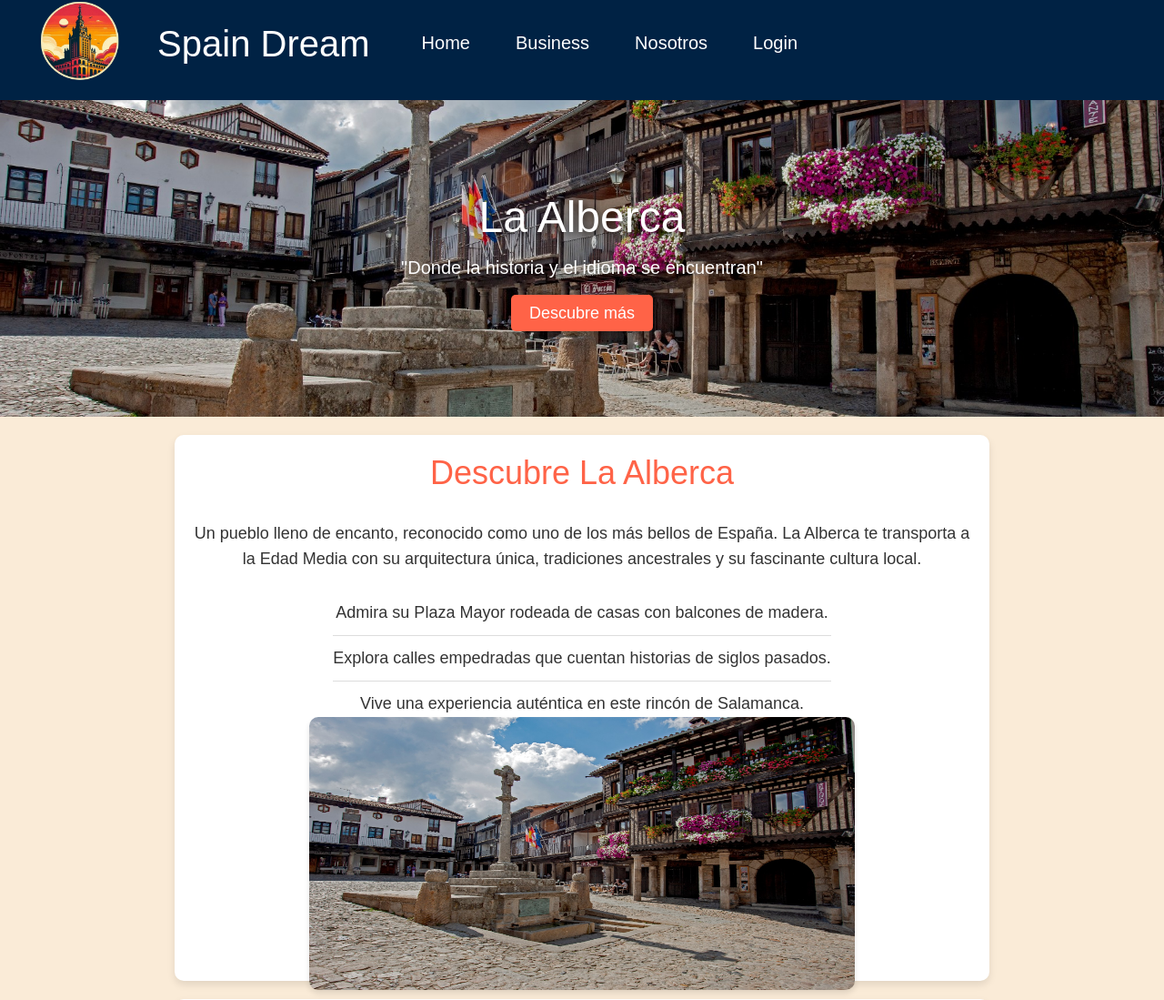
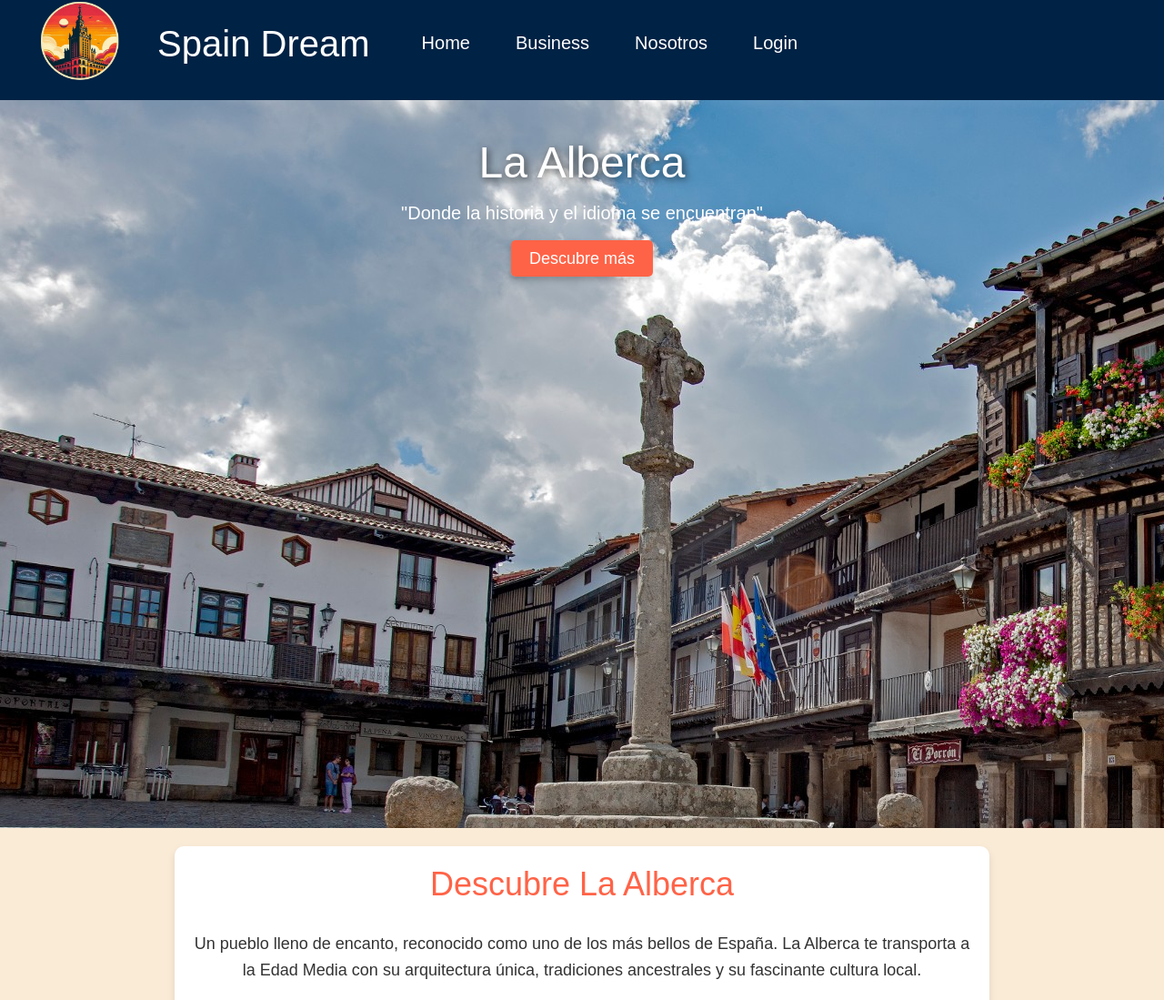
Before and after one commit to CanteroFederico/SpainDream, a Flask app: page /la_alberca in a window 1280 px wide. Shown: the top 1099 px of the page at 91% size. Run offline with Flask 2, Linux system fonts and the light colour scheme; some libraries are stand-ins or nearby versions.

Commit message:
Update la_alberca.css

```diff
--- a/capp/static/lugares/la_alberca.css
+++ b/capp/static/lugares/la_alberca.css
@@ -9,13 +9,16 @@ body {
 }
 
 .alberca-hero {
-  background: url('icons/fotos/alberca.jpg') no-repeat center center/cover;
+  background-image: url('/static/icons/fotos/alberca.jpg');
   color: #fff;
   padding: 100px 20px;
   text-align: center;
   border-radius: 0;
   box-shadow: none;
+  padding: 40px 20px;
+  height: 800px
 }
+
 
 .alberca-hero h1 {
   font-size: 48px;
```
